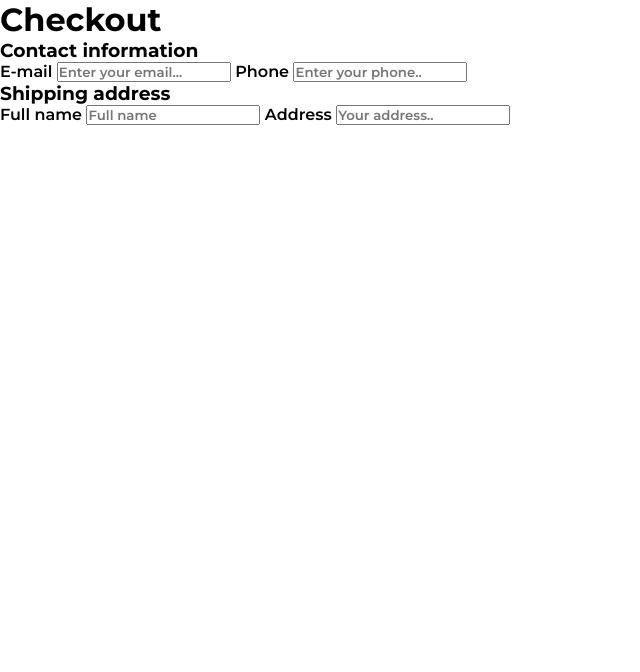
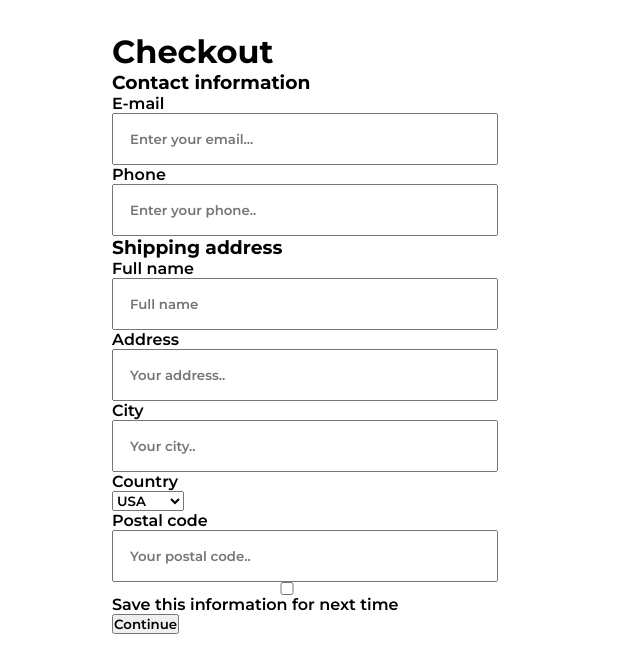
Before and after one commit to justJubair/checkout-page, a plain HTML site: page index.html in a window 1280 px wide. Shown: the whole page, without its empty margins (0-640 px from the left). Drawn offline with Linux system fonts and the light colour scheme.

Commit message:
basic html structure

```diff
--- a/index.html
+++ b/index.html
@@ -21,17 +21,47 @@
                     <div class="form-one-container">
                         <h3>Contact information</h3>
                         <form id="form-one">
+                            <div class="input-box">
                                 <label for="email">E-mail</label>
                                 <input type="email" placeholder="Enter your email...">
+                            </div>
+                            <div class="input-box">
                                 <label for="phone">Phone</label>
                                 <input type="text" placeholder="Enter your phone..">
+                            </div>
                         </form>
                         <h3 class="form-two-title">Shipping address</h3>
+
                         <form id="form-two">
+                            <div class="input-box">
                                 <label for="name">Full name</label>
                                 <input type="text" name="fname" placeholder="Full name">
+                            </div>
+                            <div class="input-box">
                                 <label for="address">Address</label>
                                 <input type="text" placeholder="Your address.. ">
+                            </div>
+                            <div class="input-box">
+                                <label for="city">City</label>
+                                <input type="text" placeholder="Your city..">
+                            </div>
+                            <div class="input-box">
+                                <label for="">Country</label>
+                                <select id="country">
+                                    <option value="USA">USA</option>
+                                    <option value="Europe">Europe</option>
+                                    <option value="asia">Asia</option>
+                                </select>
+                            </div>
+                            <div class="input-box">
+                                <label for="postal code">Postal code</label>
+                                <input type="text" placeholder="Your postal code..">
+                            </div>
+                            <div class="input-box">
+                                <input type="checkbox" name="" id="">
+                                <label for="checkbox">Save this information for next time</label>
+                            </div>
+                            <button class="btn-primary">Continue</button>
                         </form>
                     </div>
             <div class="checkout-img-container">
--- a/style.css
+++ b/style.css
@@ -3,3 +3,18 @@
     padding: 0;
     font-family: 'Montserrat', sans-serif;
 }
+
+/* shared styles */
+label, input {
+    display: block;
+}
+
+input {
+    padding: 1rem;
+    width: 30%;
+}
+
+/* Form related styles */
+.checkout-form-container {
+    margin: 2rem 0 0 7rem;
+}
```
Lines whose indentation alone changed are shown as unchanged.
